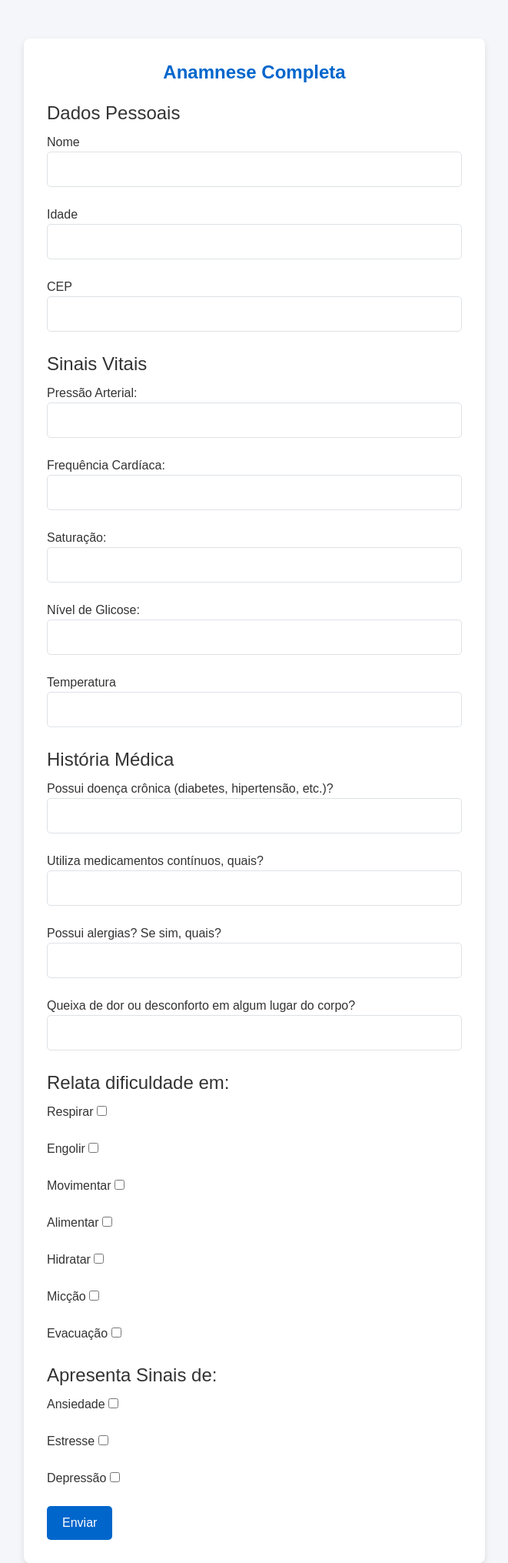
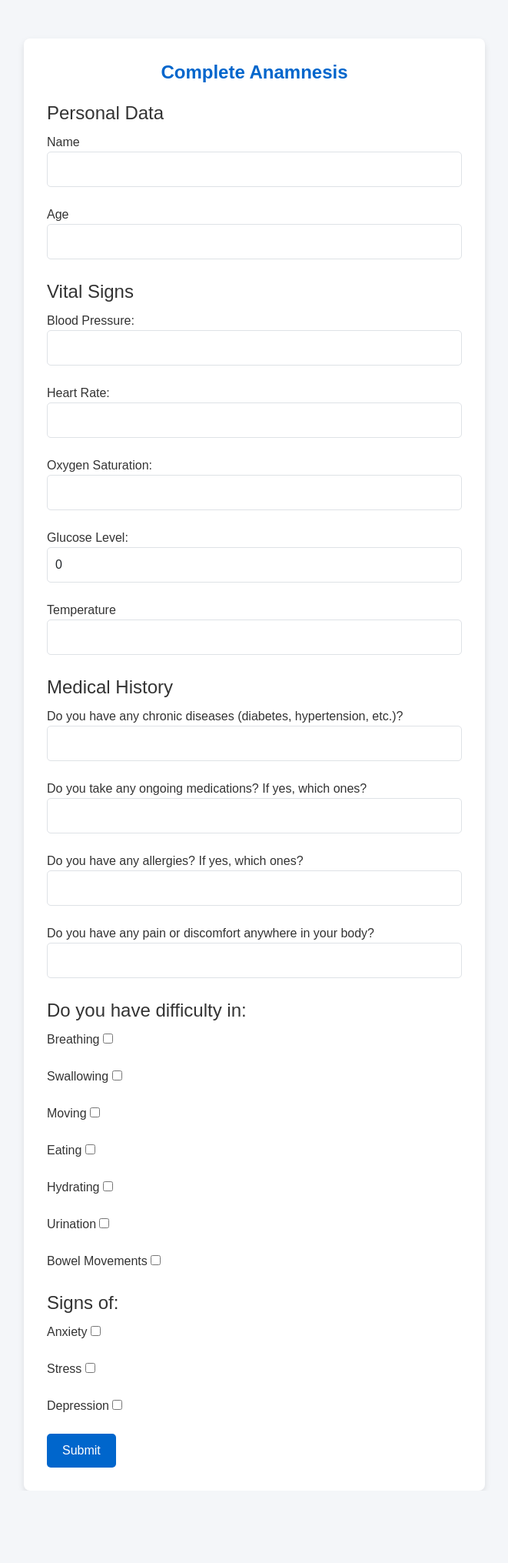
Before and after one commit to nogueira-gui/groq-llama-python-poc, a Flask app: page /anamnesis in a window 1280 px wide. Shown: the whole page at 77% size, without its empty margins (309-970 px from the left). After the commit the page ends 1937 px from the top, so only its background shows below. Run offline with Flask 3, Linux system fonts and the light colour scheme.

Commit message:
feat: new pages

```diff
--- a/app/app.py
+++ b/app/app.py
@@ -1,76 +1,117 @@
-from flask import Flask, render_template, request, jsonify
+from flask import Flask, render_template, request, jsonify, redirect, url_for
 import os
-from groq import Groq
-from dotenv import load_dotenv
-
-# Carrega as variáveis do arquivo .env
-load_dotenv()
+from groq_service import call_groq
 
 app = Flask(__name__)
 
-client = Groq(
-    api_key=os.environ.get("GROQ_API_KEY"),
-)
+@app.route('/')
+def home():
+    return render_template('emergency_screen.html')
 
+@app.route('/vitals', methods=['GET', 'POST'])
+def vitals():
+    return render_template('vitals_form.html')
 
-def call_groq(content):
-    chat_completion = client.chat.completions.create(
-        messages=[
-            {
-                "role": "system",
-                "content": "Você é uma enfermeira que faz a triagem de pacientes no hospital"
-            },
-            {
-                "role": "user",
-                "content": content,
-            }
-        ],
-        model="llama-3.2-3b-preview",
+@app.route('/emergency', methods=['GET', 'POST'])
+def emergency():
+    if request.method == 'POST':
+        is_emergency = request.form.get('emergency')
+        if is_emergency == 'yes':
+            return redirect(url_for('vitals'))
+        else:
+            return redirect(url_for('anamnesis'))
+
+@app.route('/anamnesis', methods=['GET','POST'])
+def anamnesis():
+    return render_template('anamnesis_form.html')
+
+def run_llm_model(patient_context_prompt):
+    # Avalia detalhes do paciente
+    result = call_groq(patient_context_prompt)
+    # Gera a prioridade usando uma chamada específica para classificação
+    priority = call_groq(f"Answer only with the color name to classify as Red, Yellow, or Green for the result: {result}")
+    return {
+        'result': result,
+        'priority': priority
+    }
+
+def generate_prompt_from_vitals_form(request):
+    heart_rate = request.form.get('heart_rate', 'Not provided')
+    blood_pressure = request.form.get('blood_pressure', 'Not provided')
+    temperature = request.form.get('temperature', 'Not provided')
+    respiratory_rate = request.form.get('respiratory_rate', 'Not provided')
+    glucose_level = request.form.get('glucose_level', 'Not provided')
+    iv_access = request.form.get('iv_access', 'Not provided')
+    cardiac_arrest = request.form.get('cardiac_arrest', 'Not provided')
+    fractures = request.form.get('fractures', 'Not provided')
+    external_bleeding = request.form.get('external_bleeding', 'Not provided')
+    return (
+        f"Patient with vital signs: "
+        f"Heart rate: {heart_rate}, Blood pressure: {blood_pressure}, "
+        f"Temperature: {temperature}, Respiratory rate: {respiratory_rate}, "
+        f"Glucose level: {glucose_level}, IV access: {iv_access}, "
+        f"Cardiac arrest: {cardiac_arrest}, Fractures: {fractures}, "
+        f"External bleeding: {external_bleeding}."
     )
-    return chat_completion.choices[0].message.content
 
+def generate_prompt_from_anamnesis_form(request):
+    if request.method == 'POST':
+        # Personal Data
+        name = request.form['nome']
+        age = request.form['idade']
 
-def classificar_prioridade(result):
-    chat_completion = client.chat.completions.create(
-        messages=[
-            {
-                "role": "system",
-                "content": "Você é uma enfermeira que faz a triagem de pacientes no hospital"
-            },
-            {
-                "role": "user",
-                "content": f'Responda apenas com a cor que classifique o paciente: Vermelho, Amarelo e Verde para o seguinte resultado de triagem: {result}'
-            }
-        ],
-        model="llama-3.2-3b-preview",
-    )
-    return chat_completion.choices[0].message.content
+        # Vital Signs
+        vital_data = {
+            'blood_pressure': request.form['blood_pressure'],
+            'heart_rate': request.form['heart_rate'],
+            'respiratory_rate': request.form['respiratory_rate'],
+            'glucose_level': request.form['glucose_level'],
+            'fever': request.form.get('febre', 'no')
+        }
 
+        # Medical History
+        medical_history = {
+            'chronic_diseases': request.form['doencas_cronicas'],
+            'medications': request.form['medicamentos'],
+            'allergies': request.form['alergias'],
+            'pain_location': request.form['local_dor']
+        }
 
-@app.route('/')
-def index():
-    return render_template('index.html')
+        # Difficulty in
+        difficulties = {
+            'breathing': request.form.get('respirar', 'no'),
+            'swallowing': request.form.get('engolir', 'no'),
+            'moving': request.form.get('movimentar', 'no'),
+            'eating': request.form.get('alimentar', 'no'),
+            'hydrating': request.form.get('hidratar', 'no'),
+            'urination': request.form.get('miccao', 'no'),
+            'bowel_movement': request.form.get('evacuacao', 'no')
+        }
 
+        # Signs of
+        signs = {
+            'anxiety': request.form.get('ansiedade', 'no'),
+            'stress': request.form.get('estresse', 'no'),
+            'depression': request.form.get('depressao', 'no')
+        }
 
-@app.route('/triagem', methods=['POST'])
-def triagem():
-    # Recebe os dados do formulário
-    nome = request.form.get("nome")
-    idade = request.form.get("idade")
-    sintomas = request.form.get("sintomas")
+        return f'''
+        Patient: {name}, {age} years old.
+        Vital signs: {vital_data}.
+        Medical history: {medical_history}.
+        Difficulties: {difficulties}.
+        Signs: {signs}.
+        '''
 
-    # Contexto para o modelo Groq
-    patient_context = f"O paciente {nome}, com idade {idade}, apresenta os sintomas: {sintomas}."
-
-    # Chama o modelo para processar a triagem
-    result = call_groq(patient_context)
-
-    # Classifica a prioridade do paciente
-    prioridade = classificar_prioridade(result)
-
-    # Retorna o resultado e a prioridade em formato JSON
-    return jsonify({"result": result, "prioridade": prioridade})
-
+@app.route('/result', methods=['GET', 'POST'])
+def result_screen():
+    if request.method == 'POST':
+        if request.form.get('form_id') == 'vitals_form':
+            patient_context_prompt = generate_prompt_from_vitals_form(request)
+        elif request.form.get('form_id') == 'anamnesis_form':
+            patient_context_prompt = generate_prompt_from_anamnesis_form(request)
+        data = run_llm_model(patient_context_prompt)
+    return render_template('result_screen.html', result=data['result'], priority=data['priority'])
 
 if __name__ == '__main__':
-    app.run(host='0.0.0.0', port=5000)
+    app.run(host=os.getenv("HOST", "0.0.0.0"), port=5000)
--- a/novo_app/templates/anamnesis_form.html
+++ b/app/templates/anamnesis_form.html
@@ -3,7 +3,7 @@
 <head>
     <meta charset="UTF-8">
     <meta name="viewport" content="width=device-width, initial-scale=1.0">
-    <title>Anamnese Completa</title>
+    <title>Complete Anamnesis</title>
     <link href="https://cdn.jsdelivr.net/npm/bootstrap@5.3.0/dist/css/bootstrap.min.css" rel="stylesheet">
     <style>
         body {
@@ -74,139 +74,134 @@
 </head>
 <body>
     <div class="container">
-        <h1>Anamnese Completa</h1>
-        <form action="{{ url_for('anamnesis') }}" method="POST">
-
-            <!-- Dados Pessoais -->
-            <legend>Dados Pessoais</legend>
+        <h1>Complete Anamnesis</h1>
+        <form id="anamnesis_form" action="{{ url_for('result_screen') }}" method="POST">
+            <input type="hidden" name="form_id" value="anamnesis_form">
+            <!-- Personal Data -->
+            <legend>Personal Data</legend>
             <div class="form-group">
-                <label for="nome">Nome</label>
+                <label for="nome">Name</label>
                 <input type="text" class="form-control" id="nome" name="nome" required>
             </div>
             <br>
             <div class="form-group">
-                <label for="idade">Idade</label>
+                <label for="idade">Age</label>
                 <input type="text" class="form-control" id="idade" name="idade" required>
             </div>
             <br>
+
+            <!-- Vital Signs -->
+            <legend>Vital Signs</legend>
             <div class="form-group">
-                <label for="cep">CEP</label>
-                <input type="text" class="form-control" id="cep" name="cep">
-            </div>
-            <br>
-
-            <!-- Sinais Vitais -->
-            <legend>Sinais Vitais</legend>
-            <div class="form-group">
-                <label for="blood_pressure">Pressão Arterial:</label>
+                <label for="blood_pressure">Blood Pressure:</label>
                 <input type="text" class="form-control" id="blood_pressure" name="blood_pressure" required>
             </div>
             <br>
             <div class="form-group">
-                <label for="heart_rate">Frequência Cardíaca:</label>
+                <label for="heart_rate">Heart Rate:</label>
                 <input type="text" class="form-control" id="heart_rate" name="heart_rate" required>
             </div>
             <br>
             <div class="form-group">
-                <label for="respiratory_rate">Saturação:</label>
+                <label for="respiratory_rate">Oxygen Saturation:</label>
                 <input type="number" class="form-control" id="respiratory_rate" name="respiratory_rate" required>
             </div>
             <br>
             <div class="form-group">
-                <label for="glucose_level">Nível de Glicose:</label>
-                <input type="number" class="form-control" id="glucose_level" name="glucose_level" required>
+                <label for="glucose_level">Glucose Level:</label>
+                <input type="number" value="0" class="form-control" id="glucose_level" name="glucose_level">
             </div>
             <br>
             <div class="form-group">
-                <label for="febre">Temperatura</label>
+                <label for="febre">Temperature</label>
                 <input type="number" class="form-control" id="febre" value="yes" name="febre">
             </div>
             <br>
 
-            <!-- Histórico -->
+            <!-- Medical History -->
             <fieldset>
-                <legend>História Médica</legend>
+                <legend>Medical History</legend>
                 <div class="form-group">
-                    <label for="doencas_cronicas">Possui doença crônica (diabetes, hipertensão, etc.)?</label>
-                    <input type="text" class="form-control" id="doencas_cronicas" name="doencas_cronicas" required>
+                    <label for="doencas_cronicas">Do you have any chronic diseases (diabetes, hypertension, etc.)?</label>
+                    <input type="text" class="form-control" id="doencas_cronicas" name="doencas_cronicas">
                 </div>
                 <br>
                 <div class="form-group">
-                    <label for="medicamentos">Utiliza medicamentos contínuos, quais?</label>
-                    <input type="text" class="form-control" id="medicamentos" name="medicamentos" required>
+                    <label for="medicamentos">Do you take any ongoing medications? If yes, which ones?</label>
+                    <input type="text" class="form-control" id="medicamentos" name="medicamentos">
                 </div>
                 <br>
                 <div class="form-group">
-                    <label for="alergias">Possui alergias? Se sim, quais?</label>
-                    <input type="text" class="form-control" id="alergias" name="alergias" required>
+                    <label for="alergias">Do you have any allergies? If yes, which ones?</label>
+                    <input type="text" class="form-control" id="alergias" name="alergias">
                 </div>
                 <br>
                 <div class="form-group">
-                    <label for="local_dor">Queixa de dor ou desconforto em algum lugar do corpo?</label>
-                    <input type="text" class="form-control" id="local_dor" name="local_dor" required>
+                    <label for="local_dor">Do you have any pain or discomfort anywhere in your body?</label>
+                    <input type="text" class="form-control" id="local_dor" name="local_dor">
                 </div>
                 <br>
                 <div class="form-group">
-                    <legend>Relata dificuldade em:</legend>
-                    <label for="respirar">Respirar</label>
+                    <legend>Do you have difficulty in:</legend>
+                    <label for="respirar">Breathing</label>
                     <input type="checkbox" class="form-check-label" id="respirar" value="yes" name="respirar">
                     <br><br>
                 </div>
                 <div class="form-group">
-                    <label for="engolir">Engolir</label>
+                    <label for="engolir">Swallowing</label>
                     <input type="checkbox" class="form-check-label" id="engolir" value="yes" name="engolir">
                     <br><br>
                 </div>
                 <div class="form-group">
-                    <label for="movimentar">Movimentar</label>
+                    <label for="movimentar">Moving</label>
                     <input type="checkbox" class="form-check-label" id="movimentar" value="yes" name="movimentar">
                     <br><br>
                 </div>
 
                 <div class="form-group">
-                    <label for="alimentar">Alimentar</label>
-                    <input type="checkbox" value="yes" class="form-check-label" id="alimentar" name="alimentar" required>
+                    <label for="alimentar">Eating</label>
+                    <input type="checkbox" value="yes" class="form-check-label" id="alimentar" name="alimentar">
                 </div>
                 <br>
                 <div class="form-group">
-                    <label for="hidratar">Hidratar</label>
-                    <input type="checkbox" value="yes" class="form-check-label" id="hidratar" name="hidratar" required>
+                    <label for="hidratar">Hydrating</label>
+                    <input type="checkbox" value="yes" class="form-check-label" id="hidratar" name="hidratar">
                 </div>
                 <br>
 
                 <div class="form-group">
-                    <label for="miccao">Micção</label>
-                    <input type="checkbox" value="yes" class="form-check-label" id="miccao" name="miccao" required>
+                    <label for="miccao">Urination</label>
+                    <input type="checkbox" value="yes" class="form-check-label" id="miccao" name="miccao">
                 </div>
                 <br>
                 <div class="form-group">
-                    <label for="evacuacao">Evacuação</label>
-                    <input type="checkbox" value="yes" class="form-check-label" id="evacuacao" name="evacuacao" required>
+                    <label for="evacuacao">Bowel Movements</label>
+                    <input type="checkbox" value="yes" class="form-check-label" id="evacuacao" name="evacuacao">
                 </div>
                 <br>
                 <div class="form-group">
-                <legend>Apresenta Sinais de:</legend>
-                    <label for="ansiedade">Ansiedade</label>
-                    <input type="checkbox" value="yes" class="form-check-label" id="ansiedade" name="ansiedade" required>
+                <legend>Signs of:</legend>
+                    <label for="ansiedade">Anxiety</label>
+                    <input type="checkbox" value="yes" class="form-check-label" id="ansiedade" name="ansiedade">
                 </div>
                 <br>
 
                 <div class="form-group">
-                    <label for="estresse">Estresse</label>
-                    <input type="checkbox" value="yes" class="form-check-label" id="estresse" name="estresse" required>
+                    <label for="estresse">Stress</label>
+                    <input type="checkbox" value="yes" class="form-check-label" id="estresse" name="estresse">
                 </div>
                 <br>
 
                 <div class="form-group">
-                    <label for="depressao">Depressão</label>
-                    <input type="checkbox" value="yes" class="form-check-label" id="depressao" name="depressao" required>
+                    <label for="depressao">Depression</label>
+                    <input type="checkbox" value="yes" class="form-check-label" id="depressao" name="depressao">
                 </div>
                 <br>
 
             </fieldset>
 
-            <!-- Botão de Submit -->
-            <button type="submit" class="btn">Enviar</button>
+            <!-- Submit Button -->
+            <button type="submit" class="btn">Submit</button>
         </form>
     </div>
 </body>
--- a/docker-compose.yaml
+++ b/docker-compose.yaml
@@ -7,3 +7,6 @@ services:
       - "5000:5000"
     environment:
       - GROQ_API_KEY=${GROQ_API_KEY}
+      - HOST=${HOST}
+    volumes:
+      - ./app:/app
--- a/novo_app/app.py
+++ /dev/null
@@ -1,86 +0,0 @@
-from flask import Flask, render_template, request, redirect, url_for
-
-app = Flask(__name__)
-
-@app.route('/')
-def home():
-    return render_template('emergency_screen.html')
-
-@app.route('/vitals', methods=['GET', 'POST'])
-def vitals():
-    if request.method == 'POST':
-        heart_rate = request.form.get('heart_rate')
-        blood_pressure = request.form.get('blood_pressure')
-        temperature = request.form.get('temperature')
-        respiratory_rate = request.form.get('respiratory_rate')
-        glucose_level = request.form.get('glucose_level')
-        iv_access = request.form.get('iv_access')
-        cardiac_arrest = request.form.get('cardiac_arrest')
-        fractures = request.form.get('fractures')
-        external_bleeding = request.form.get('external_bleeding')
-
-        # Aqui você pode processar ou salvar os dados (salvar no banco, etc.)
-        # Exemplo de redirecionamento para página de sucesso
-
-    return render_template('vitals_form.html')
-
-
-@app.route('/emergency', methods=['GET', 'POST'])
-
-def emergency():
-    if request.method == 'POST':
-        is_emergency = request.form.get('emergency')
-        print(is_emergency)
-        if is_emergency == 'yes':
-            return redirect(url_for('vitals'))
-        else:
-            return redirect(url_for('anamnesis'))
-
-@app.route('/anamnesis', methods=['GET','POST'])
-def anamnesis():
-    if request.method == 'POST':
-        # Dados Pessoais
-        nome = request.form['nome']
-        idade = request.form['idade']
-        cep = request.form['cep']
-
-        # Sinais Vitais
-        blood_pressure = request.form['blood_pressure']
-        heart_rate = request.form['heart_rate']
-        respiratory_rate = request.form['respiratory_rate']
-        glucose_level = request.form['glucose_level']
-        febre = request.form.get('febre', 'no')  # Default is 'no' if not checked
-
-        # História Médica
-        doencas_cronicas = request.form['doencas_cronicas']
-        medicamentos = request.form['medicamentos']
-        alergias = request.form['alergias']
-        local_dor = request.form['local_dor']
-
-        # Dificuldade em
-        respirar = request.form.get('respirar', 'no')
-        engolir = request.form.get('engolir', 'no')
-        movimentar = request.form.get('movimentar', 'no')
-        alimentar = request.form.get('alimentar', 'no')
-        hidratar = request.form.get('hidratar', 'no')
-        miccao = request.form.get('miccao', 'no')
-        evacuacao = request.form.get('evacuacao', 'no')
-
-        # Sinais de
-        ansiedade = request.form.get('ansiedade', 'no')
-        estresse = request.form.get('estresse', 'no')
-        depressao = request.form.get('depressao', 'no')
-
-        # Aqui você pode fazer o que quiser com os dados, como salvar no banco de dados ou processar.
-
-        return render_template('anamnesis_form.html', nome=nome, idade=idade, cep=cep,
-                               blood_pressure=blood_pressure, heart_rate=heart_rate,
-                               respiratory_rate=respiratory_rate, glucose_level=glucose_level,
-                               febre=febre, doencas_cronicas=doencas_cronicas, medicamentos=medicamentos,
-                               alergias=alergias, local_dor=local_dor, respirar=respirar,
-                               engolir=engolir, movimentar=movimentar, alimentar=alimentar,
-                               hidratar=hidratar, miccao=miccao, evacuacao=evacuacao,
-                               ansiedade=ansiedade, estresse=estresse, depressao=depressao)
-    return render_template('anamnesis_form.html')
-if __name__ == '__main__':
-    app.run(debug=True)
```
Also changed, not shown: app/groq_service.py (added, +36 -0 lines), app/templates/emergency_screen.html (renamed from novo_app/templates/emergency_screen.html, +5 -6 lines), app/templates/result_screen.html (added, +66 -0 lines), app/templates/vitals_form.html (renamed from novo_app/templates/vitals_form.html, +16 -24 lines), novo_app/templates/resultado.html (deleted, +0 -145 lines), app/templates/index_old.html (renamed from app/templates/index.html), app/templates/no_emergency.html (renamed from novo_app/templates/no_emergency.html), novo_app/static/style.css (deleted).
